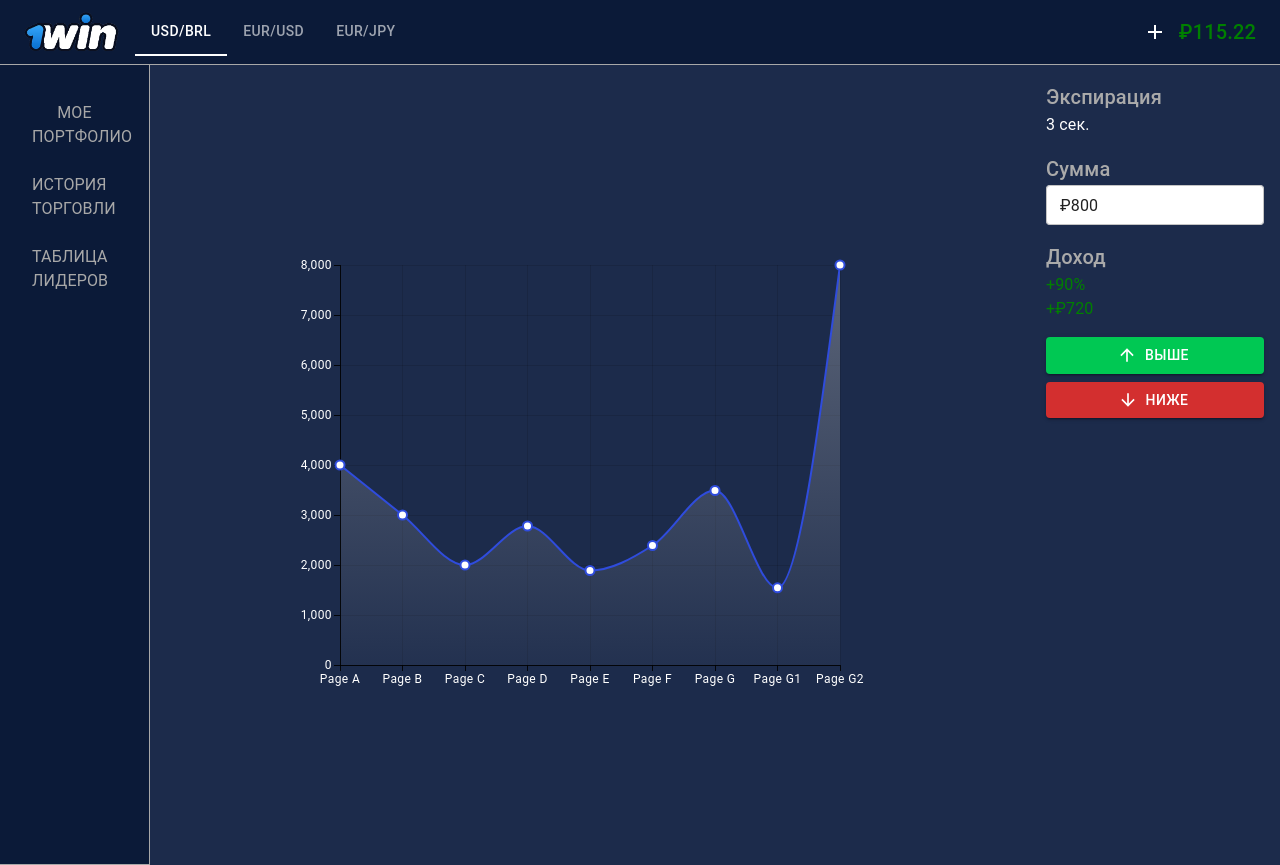
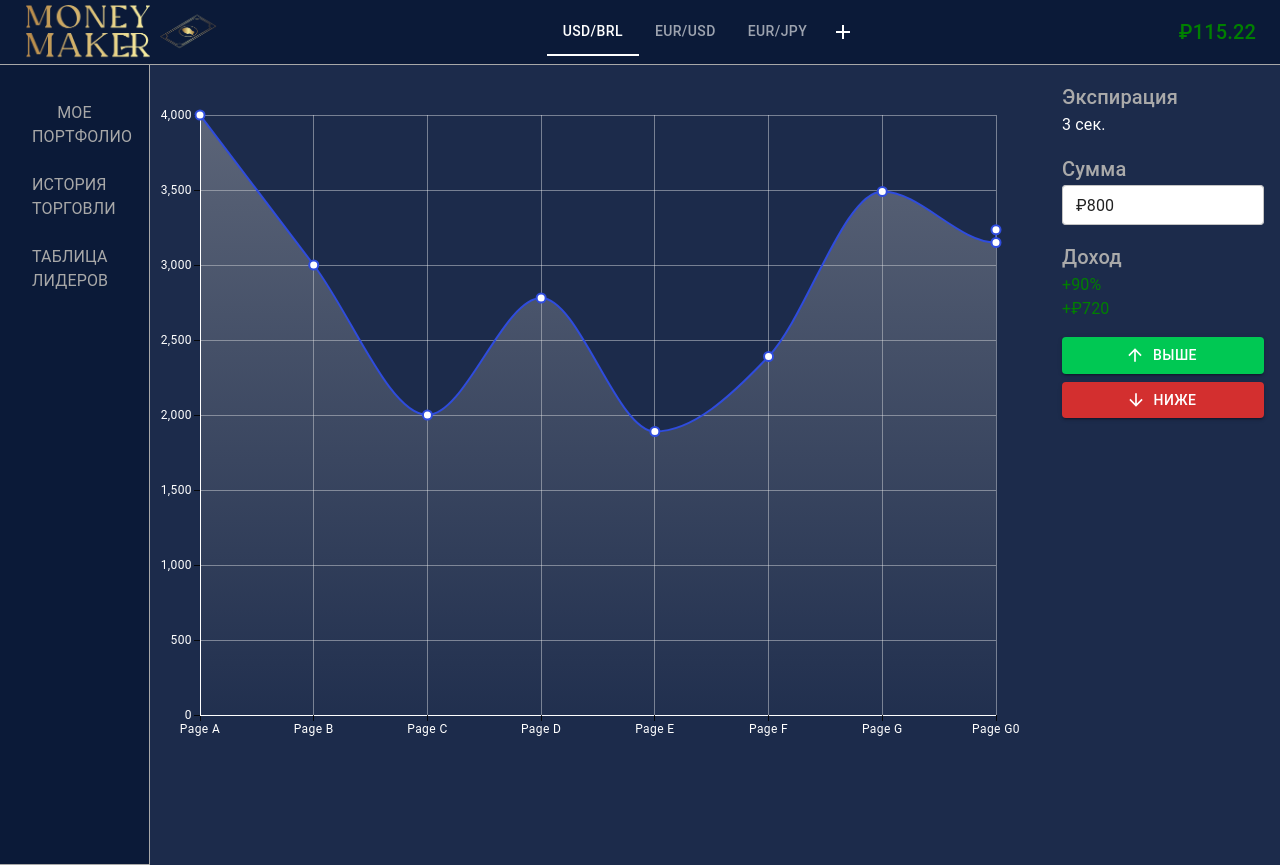
Before and after one commit to DaniilKun/-hart, a React (Vite) app: page / in a window 1280 px wide. Built offline with nearby package versions, Linux system fonts and the light colour scheme.

Commit message:
change logo

```diff
--- a/src/App.tsx
+++ b/src/App.tsx
@@ -17,7 +17,10 @@ function App() {
 
         <Box display="flex" alignItems="center" sx={{ flex: 1, display: 'flex', flexDirection: 'column', backgroundColor: '#1C2B4B',
         color: 'white' }}>
+          <div style={{height:'80vh', width:'70vw'}}>
+
           <Chart />
+          </div>
         </Box>
         <RightInfo/>
       </Box>
--- a/src/components/Chart.tsx
+++ b/src/components/Chart.tsx
@@ -1,8 +1,35 @@
-import { LineChart } from '@mui/x-charts/LineChart';
-import { useDrawingArea } from '@mui/x-charts/hooks';
+import {LineChart} from '@mui/x-charts/LineChart';
+import {useDrawingArea} from '@mui/x-charts/hooks';
+import {useEffect, useRef, useState} from 'react';
 
-const uData = [4000, 3000, 2000, 2780, 1890, 2390, 3490, 1543,8000];
-const xLabels = [
+function getRandomNumber(min = 1000, max = 8000) {
+    if (min > max) {
+        [min, max] = [max, min];
+    }
+
+    return Math.floor(Math.random() * (max - min + 1)) + min;
+}
+
+const Colorswitch = () => {
+    const {top, height, bottom} = useDrawingArea();
+    const svgHeight = top + bottom + height;
+
+    return (
+        <>
+            <defs>
+                <linearGradient id="paint0_linear_45_2" x1="300.25" y1="46.9999" x2="300.25" y2={`${svgHeight}px`}
+                                gradientUnits="userSpaceOnUse">
+                    <stop stop-color="#BCBCBC" stop-opacity="0.4"/>
+                    <stop offset="1" stop-color="#BCBCBC" stop-opacity="0"/>
+                </linearGradient>
+            </defs>
+        </>
+    )
+}
+
+export default function SimpleAreaChart() {
+    const uData = useRef([4000, 3000, 2000, 2780, 1890, 2390, 3490]);
+    const xLabels = useRef([
         'Page A',
         'Page B',
         'Page C',
@@ -10,49 +37,40 @@ const xLabels = [
         'Page E',
         'Page F',
         'Page G',
-  'Page G1',
-  'Page G2',
-];
+    ]);
+    const [renderCounter, setRenderCounter] = useState(0);
 
-const Colorswitch = () => {
-  const { top, height, bottom } = useDrawingArea();
-  const svgHeight = top + bottom + height;
+    useEffect(() => {
+        setTimeout(() => {
+            const tempData = [...uData.current];
+            const tempAxis = [...xLabels.current];
+            tempAxis.push(`Page G${renderCounter}`)
+            tempData.push(getRandomNumber());
+            uData.current = tempData;
+            xLabels.current = tempAxis;
+            setRenderCounter(renderCounter + 1);
+        }, 3000);
+    }, [renderCounter]);
 
     return (
-      <>
-          <defs>
-              <linearGradient id="paint0_linear_45_2" x1="300.25" y1="46.9999" x2="300.25" y2={`${svgHeight}px`} gradientUnits="userSpaceOnUse">
-                  <stop stop-color="#BCBCBC" stop-opacity="0.4" />
-                  <stop offset="1" stop-color="#BCBCBC" stop-opacity="0" />
-              </linearGradient>
-          </defs>
-      </>
-  )
-}
-
-export default function SimpleAreaChart() {
-  return (
         <LineChart
-      width={600}
-      height={500}
+        height={700}
             colors={['#2F4CDD']}
-      series={[{ data: uData, area: true }]}
-      grid={{ horizontal: true, vertical: true }}
+            series={[{data: uData.current, area: true}]}
+            grid={{horizontal: true, vertical: true}}
             xAxis={[
                 {
                     scaleType: 'point',
-          data: xLabels,
-          stroke: 'white', // Изменение цвета оси
-          labelStyle: { fill: 'white' }, // Изменение цвета меток оси
-          tickLabelStyle: { fill: 'white' }, // Изменение цвета меток
+                    data: xLabels.current,
+                    labelStyle: {fill: 'white'}, // Изменение цвета меток оси
+                    tickLabelStyle: {fill: 'white'}, // Изменение цвета меток
                 },
             ]}
             yAxis={[
                 {
                     scaleType: 'linear',
-          stroke: 'white', // Изменение цвета оси
-          labelStyle: { fill: 'white' }, // Изменение цвета меток оси
-          tickLabelStyle: { fill: 'white' }, // Изменение цвета меток
+                    labelStyle: {fill: 'white'}, // Изменение цвета меток оси
+                    tickLabelStyle: {fill: 'white'}, // Изменение цвета меток
                 },
             ]}
             sx={{
@@ -71,7 +89,26 @@ export default function SimpleAreaChart() {
                 '& .css-tvglr0-MuiAreaElement-root': {
                     fill: 'url(#paint0_linear_45_3)',
                 },
+                '& .MuiChartsAxis-bottom .MuiChartsAxis-tickLabel':{
+                    fill: '#fff'
+                },
+                '& .MuiChartsAxis-bottom .MuiChartsAxis-line':{
+                    stroke: '#fff'
+                },
+                '& .MuiChartsAxis-left .MuiChartsAxis-line':{
+                    stroke: '#fff'
+                },
+                '& .MuiChartsAxis-tick': {
+                    stroke: '#fff'
+                },
+                '& .MuiChartsGrid-line': {
+                    stroke: '#fff',
+                    opacity: '0.4'
+                }
+
             }}
-    ><Colorswitch /></LineChart>
+        >
+            <Colorswitch/>
+        </LineChart>
     );
 }
--- a/src/components/Header.tsx
+++ b/src/components/Header.tsx
@@ -1,21 +1,21 @@
 import { AppBar, Toolbar, Typography, Box, Tabs, Tab, IconButton } from '@mui/material';
 import AddIcon from '@mui/icons-material/Add';
-import logo from '../assets/1win.png'
+import logo from '../assets/logo.png'
 
 const Header = () => {
   return (
         <AppBar position="static" style={{ backgroundColor: '#0B1A38',borderBottom:'1px solid #A8A8A8', }}>
       <Toolbar>
-        <Box sx={{ display: 'flex', alignItems: 'center', width: '100%' }}>
-          <img src={logo} alt="logo" style={{ width: '95px', marginRight: '16px' }} />
+        <Box sx={{ display: 'flex', alignItems: 'center', width: '100%',justifyContent:'space-between' }}>
+          <img src={logo} alt="logo" style={{ width: '195px', marginRight: '16px' }} />
           <Tabs value={0} textColor="inherit" TabIndicatorProps={{ style: { backgroundColor: 'white' } }}>
             <Tab label="USD/BRL" />
             <Tab label="EUR/USD" />
             <Tab label="EUR/JPY" />
-          </Tabs>
           <IconButton edge="end" color="inherit" aria-label="add" style={{ marginLeft: 'auto' }}>
             <AddIcon />
           </IconButton>
+          </Tabs>
           <Typography variant="h6" style={{ marginLeft: '16px', color: 'green' }}>
             ₽115.22
           </Typography>
--- a/src/index.css
+++ b/src/index.css
@@ -24,6 +24,9 @@ footer, header, hgroup, menu, nav, section {
 	display: block;
 }
 body {
+  /* width: 100vw;
+  height: 100vh;
+  overflow: hidden; */
 	line-height: 1;
   background-color: #1C2B4B;
         color: white
```
Also changed, not shown: src/assets/1win.png (deleted), src/assets/logo.png (added). Lines whose indentation alone changed are shown as unchanged.
